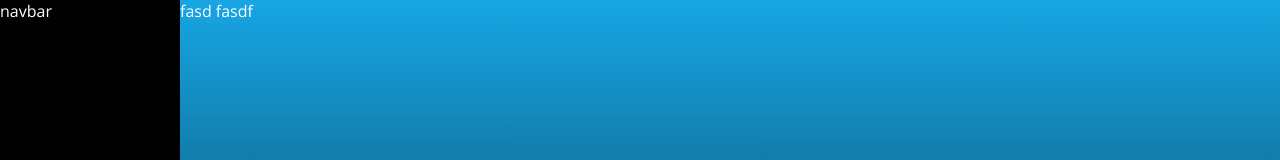
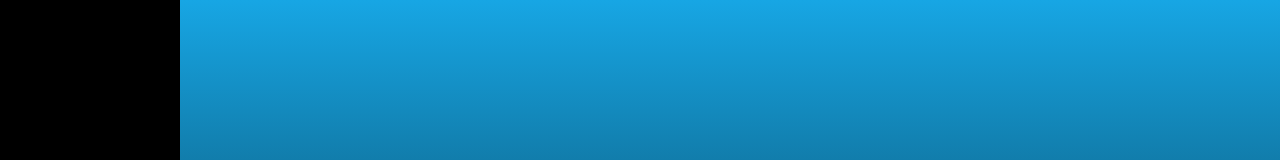
Before and after one commit to TraineeIjuniorFront-Equipe-2/-ISpotify, a React (Create React App) app: page / in a window 1280 px wide. Shown: the top 160 px of the page. Built offline with nearby package versions, Linux system fonts and the light colour scheme.

Commit message:
feat: Alterando pequenas propriedades

```diff
--- a/public/index.html
+++ b/public/index.html
@@ -24,7 +24,7 @@
       work correctly both with client-side routing and a non-root public URL.
       Learn how to configure a non-root public URL by running `npm run build`.
     -->
-    <title>React App</title>
+    <title>iSpotify</title>
   </head>
   <body>
     <noscript>You need to enable JavaScript to run this app.</noscript>
--- a/src/components/AlbumDescription/index.js
+++ b/src/components/AlbumDescription/index.js
@@ -1,5 +1,5 @@
 const AlbumDescription = () => {
-  return <div>fasd fasdf </div>;
+  return <div></div>;
 };
 
 export default AlbumDescription;
--- a/src/components/Navbar/index.js
+++ b/src/components/Navbar/index.js
@@ -1,5 +1,5 @@
 const Navbar = () => {
-  return <nav className="navbar">navbar</nav>;
+  return <nav className="navbar"></nav>;
 };
 
 export default Navbar;
```
Also changed, not shown: 2 other files (tests, documents, lock files or other folders).
